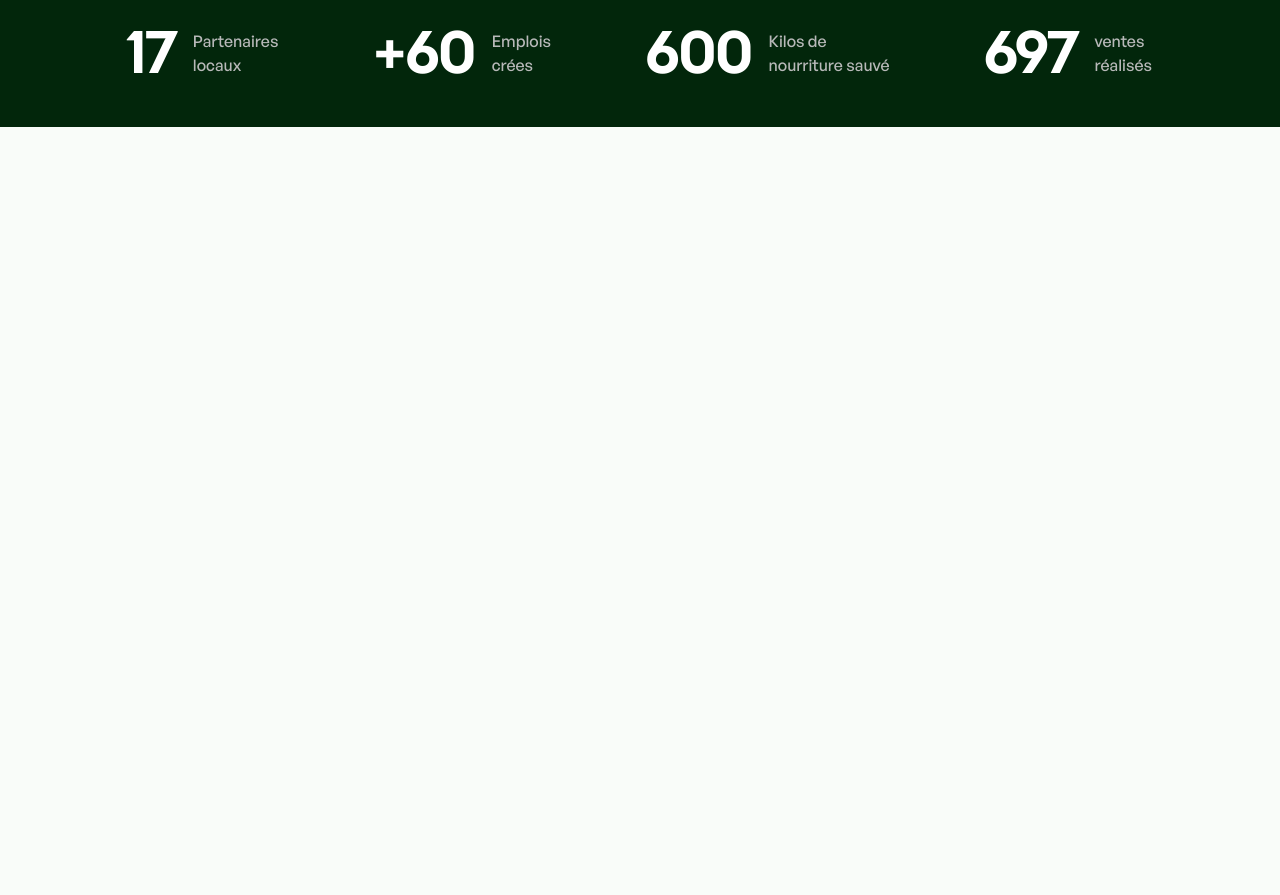
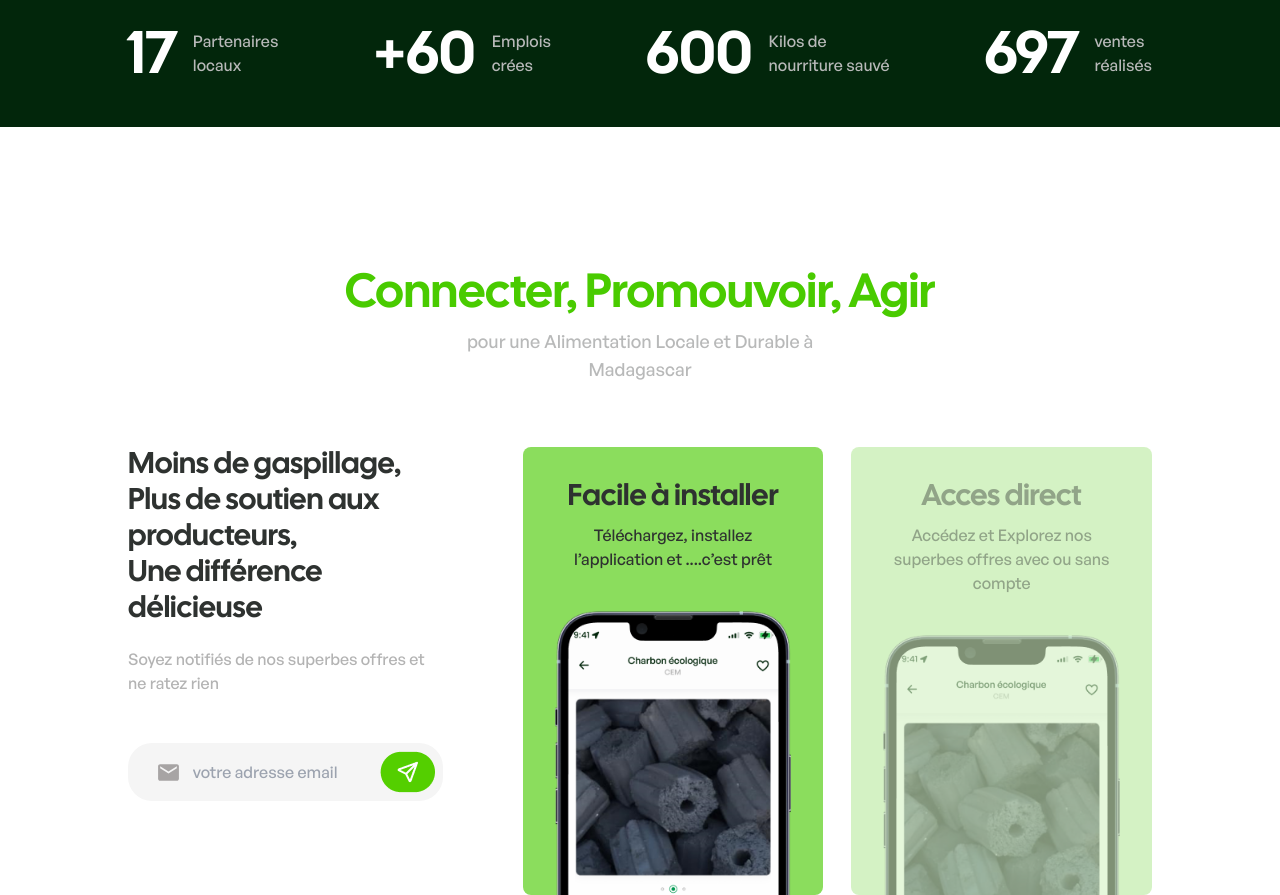
Before and after one commit to KiritoEM/lokaly-POESAM-website, a Next.js app: page / in a window 1280 px wide. Shown: the part 840-1735 px from the top of the page. Before the commit the page ends 967 px from the top, so only its background shows below. Built offline with nearby package versions, Linux system fonts and the light colour scheme.

Commit message:
add features-responsive

```diff
--- a/src/components/Brand.tsx
+++ b/src/components/Brand.tsx
@@ -29,31 +29,31 @@ const Brand = (): JSX.Element => {
       initial="hidden"
       animate={controls}
       variants={variants}
-      className="brand bg-green02 px-10 md:px-32 py-10 flex flex-wrap gap-7 md:gap-0 items-center justify-between"
+      className="brand bg-green02 px-10 md:px-32 py-10 flex flex-wrap gap-8 lg:gap-0 items-center justify-between"
     >
       <div className="partenary flex  gap-5 md:gap-4 items-center">
-        <h4 className="text-5xl md:text-6xl text-white calSans pt-2">17</h4>
+        <h4 className="text-5xl lg:text-6xl text-white calSans pt-2">17</h4>
         <p className="text-white01">
           Partenaires <br />
           locaux
         </p>
       </div>
       <div className="job flex gap-5 md:gap-4 items-center">
-        <h4 className="text-5xl md:text-6xl text-white calSans pt-2">+60</h4>
+        <h4 className="text-5xl lg:text-6xl text-white calSans pt-2">+60</h4>
         <p className="text-white01">
           Emplois <br />
           crées
         </p>
       </div>
       <div className="food flex gap-5 md:gap-4 items-center">
-        <h4 className="text-5xl md:text-6xl text-white calSans pt-2">600</h4>
+        <h4 className="text-5xl lg:text-6xl text-white calSans pt-2">600</h4>
         <p className="text-white01">
           Kilos de <br />
           nourriture sauvé
         </p>
       </div>
       <div className="selling flex gap-5 md:gap-4 items-center">
-        <h4 className="text-5xl md:text-6xl text-white calSans pt-2">697</h4>
+        <h4 className="text-5xl lg:text-6xl text-white calSans pt-2">697</h4>
         <p className="text-white01">
           ventes
           <br />
--- a/src/components/sections/landing/LandingFeatures.tsx
+++ b/src/components/sections/landing/LandingFeatures.tsx
@@ -4,7 +4,7 @@ import { useInView } from "react-intersection-observer";
 
 const LandingFeatures = (): JSX.Element => {
   const controls = useAnimation();
-  const { ref, inView } = useInView({ threshold: 0.5 });
+  const { ref, inView } = useInView({ threshold: 0.4 });
 
   useEffect(() => {
     if (inView) {
@@ -18,7 +18,7 @@ const LandingFeatures = (): JSX.Element => {
       visible: {
         opacity: 1,
         y: 0,
-        transition: { delay: 0.3, duration: 0.8, type: "spring" },
+        transition: { delay: 0.3, duration: 0.7, type: "spring" },
         stiffness: 100,
       },
     },
@@ -27,7 +27,7 @@ const LandingFeatures = (): JSX.Element => {
       visible: {
         opacity: 1,
         y: 0,
-        transition: { delay: 0.4, duration: 0.9, type: "spring" },
+        transition: { delay: 0.4, duration: 0.8, type: "spring" },
         stiffness: 100,
       },
     },
@@ -35,7 +35,7 @@ const LandingFeatures = (): JSX.Element => {
 
   return (
     <section
-      className="landing__features pt-36 px-32 bg-white hidden"
+      className="landing__features pt-24 lg:pt-36 px-10 lg:px-32 bg-white"
       ref={ref}
       id="features"
     >
@@ -45,19 +45,19 @@ const LandingFeatures = (): JSX.Element => {
         animate={controls}
         className="features-header flex flex-col items-center gap-2"
       >
-        <h4 className="text-5xl text-green01 calSans">
+        <h4 className="text-4xl lg:text-5xl text-green01 calSans text-center">
           Connecter, Promouvoir, Agir
         </h4>
-        <p className="text-white01 w-96 text-center  text-lg">
+        <p className="text-white01 w-full lg:w-96 text-center  text-lg">
           pour une Alimentation Locale et Durable à Madagascar
         </p>
       </motion.div>
-      <div className="features-content flex gap-20 mt-16">
+      <div className="features-content flex flex-col lg:flex-row gap-20 mt-16">
         <motion.div
           variants={variants.varient2}
           initial="hidden"
           animate={controls}
-          className="header w-1/3 flex flex-col gap-12"
+          className="header w-full lg:w-1/3 flex flex-col gap-12"
         >
           <div className="text-container flex flex-col gap-5">
             <h3 className="text-3xl calSans text-gray02">
@@ -99,9 +99,9 @@ const LandingFeatures = (): JSX.Element => {
           variants={variants.varient2}
           initial="hidden"
           animate={controls}
-          className="features flex gap-7 w-2/3 overflow-hidden"
+          className="features flex flex-col lg:flex-row gap-7 lg:w-2/3 overflow-hidden"
         >
-          <div className="features-card w-2/4 bg-green03 rounded-lg  flex flex-col items-center p-8 gap-10">
+          <div className="features-card lg:w-2/4 bg-green03 rounded-lg  flex flex-col items-center p-8 gap-10 overflow-hidden">
             <div className="header flex flex-col items-center gap-2">
               <h3 className="calSans text-gray02 text-3xl">
                 Facile à installer
@@ -116,7 +116,7 @@ const LandingFeatures = (): JSX.Element => {
             variants={variants.varient2}
             initial="hidden"
             animate={controls}
-            className="features-card w-2/4 bg-green04 rounded-lg flex flex-col items-center p-8 gap-10"
+            className="features-card lg:w-2/4 bg-green04 rounded-lg flex flex-col items-center p-8 gap-10 overflow-hidden"
           >
             <div className="header flex flex-col items-center gap-2">
               <h3 className="calSans text-gray02 text-3xl opacity-40	">
--- a/src/components/sections/landing/LandingHero.tsx
+++ b/src/components/sections/landing/LandingHero.tsx
@@ -118,9 +118,14 @@ const LandingHero = (): JSX.Element => {
       ></motion.video>
 
       {/* image pour le responsive */}
-      <div className="hero-im flex justify-center w-full">
+      <motion.div
+        initial={{ opacity: 0, y: 17, x: 30, scale: 0 }}
+        animate={{ opacity: 1, y: 0, x: 0, scale: 1 }}
+        transition={{ delay: 1 }}
+        className="hero-im flex justify-center w-full"
+      >
         <img src="/home-img.png" />
-      </div>
+      </motion.div>
     </section>
   );
 };
--- a/src/components/sections/landing/LandingPatenary.tsx
+++ b/src/components/sections/landing/LandingPatenary.tsx
@@ -5,7 +5,7 @@ import { useInView } from "react-intersection-observer";
 
 const LandingPatenary = (): JSX.Element => {
   const controls = useAnimation();
-  const { ref, inView } = useInView({ threshold: 0.5 });
+  const { ref, inView } = useInView({ threshold: 0.4 });
 
   useEffect(() => {
     if (inView) {
--- a/src/styles/text.scss
+++ b/src/styles/text.scss
@@ -2,6 +2,6 @@
     font-size: 4.4vw;
 
     @media screen and (max-width : 768px) {
-        font-size: 2.4rem;
+        font-size: 2.2rem;
     }
 }
```
